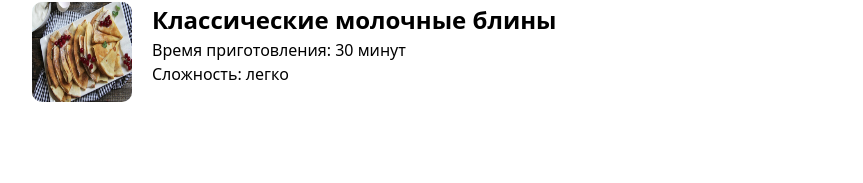
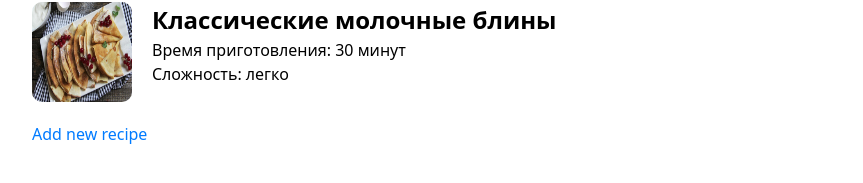
Before and after one commit to d-s-vo/nuxt4-ts-project-cbook, a Nuxt app: page / in a window 1280 px wide. Shown: the part 387-570 px from the top of the page, without its empty margins (208-1071 px from the left). Built offline with nearby package versions, Linux system fonts and the light colour scheme.

Commit message:
добавил на главную страницу ссылку на страницу добавлнеия нового рецепта

```diff
--- a/pages/index.vue
+++ b/pages/index.vue
@@ -28,6 +28,8 @@
                     "
                 />
             </template>
+
+            <a href="/add-recipe" class="text-[#007bff] hover:underline">Add new recipe</a>
         </div>
     </div>
 </template>
```
